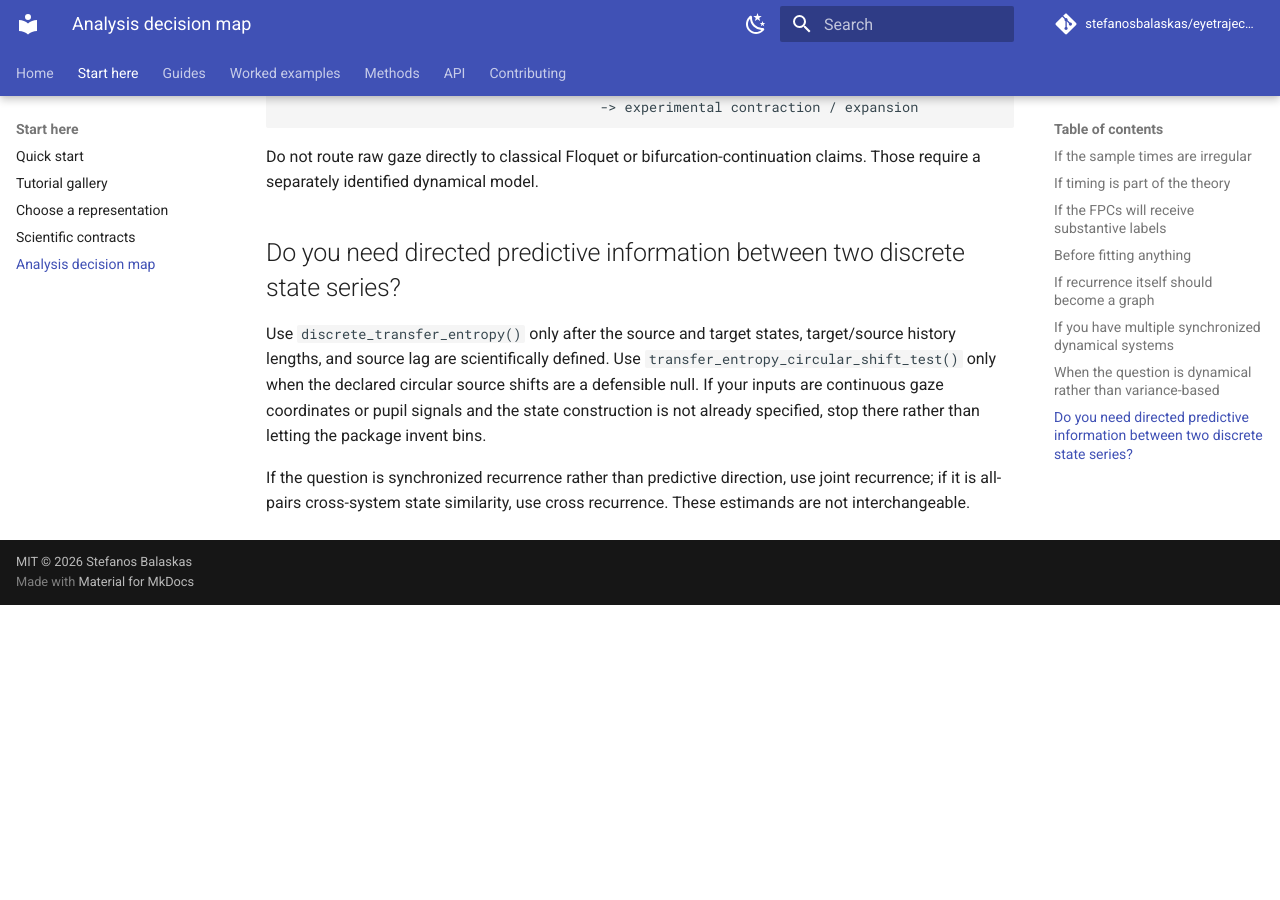
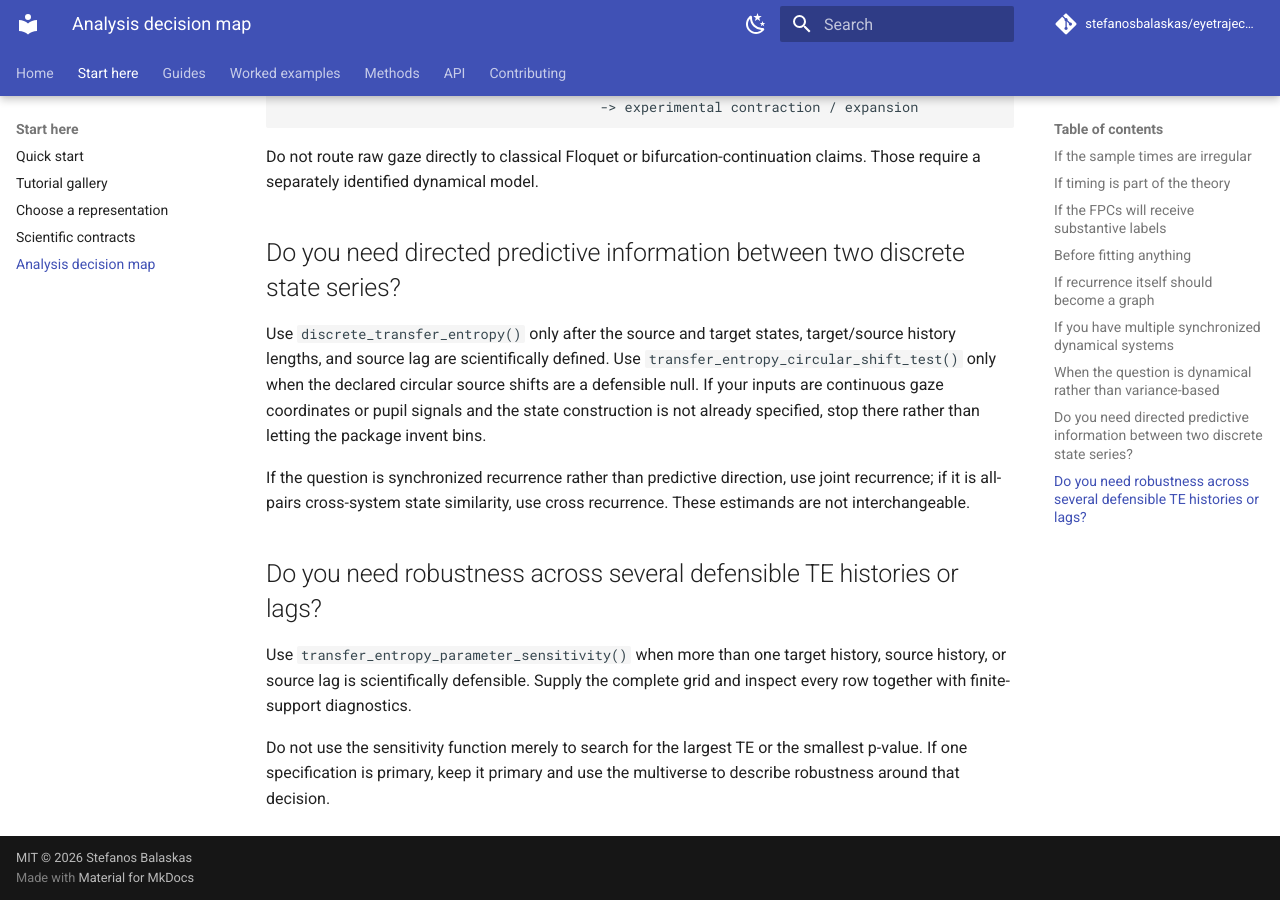
Before and after one commit to stefanosbalaskas/eyetrajectoriespy, an MkDocs documentation site: the page built from docs/concepts/decision-map.md, in a window 1280 px wide and 900 px high, scrolled down 4480 px. Built offline with MkDocs 1.6.1 and Material for MkDocs 9.7.7, drawn with Linux system fonts in a browser that asks for light colours; comment, search, counter and statistics services are not loaded; before the commit the page ends 5085 px from its top, so only the background shows below that.

Commit message:
Add transfer entropy sensitivity decision path

```diff
--- a/docs/concepts/decision-map.md
+++ b/docs/concepts/decision-map.md
@@ -119,3 +119,13 @@ specified, stop there rather than letting the package invent bins.
 If the question is synchronized recurrence rather than predictive direction,
 use joint recurrence; if it is all-pairs cross-system state similarity, use
 cross recurrence. These estimands are not interchangeable.
+
+## Do you need robustness across several defensible TE histories or lags?
+
+Use `transfer_entropy_parameter_sensitivity()` when more than one target
+history, source history, or source lag is scientifically defensible. Supply the
+complete grid and inspect every row together with finite-support diagnostics.
+
+Do not use the sensitivity function merely to search for the largest TE or the
+smallest p-value. If one specification is primary, keep it primary and use the
+multiverse to describe robustness around that decision.
```
